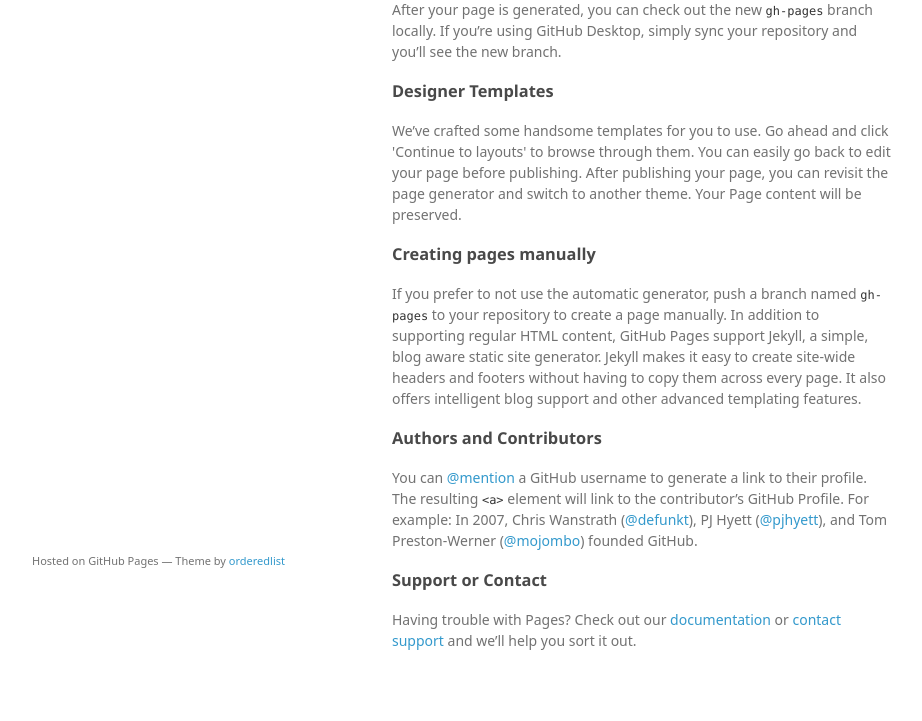
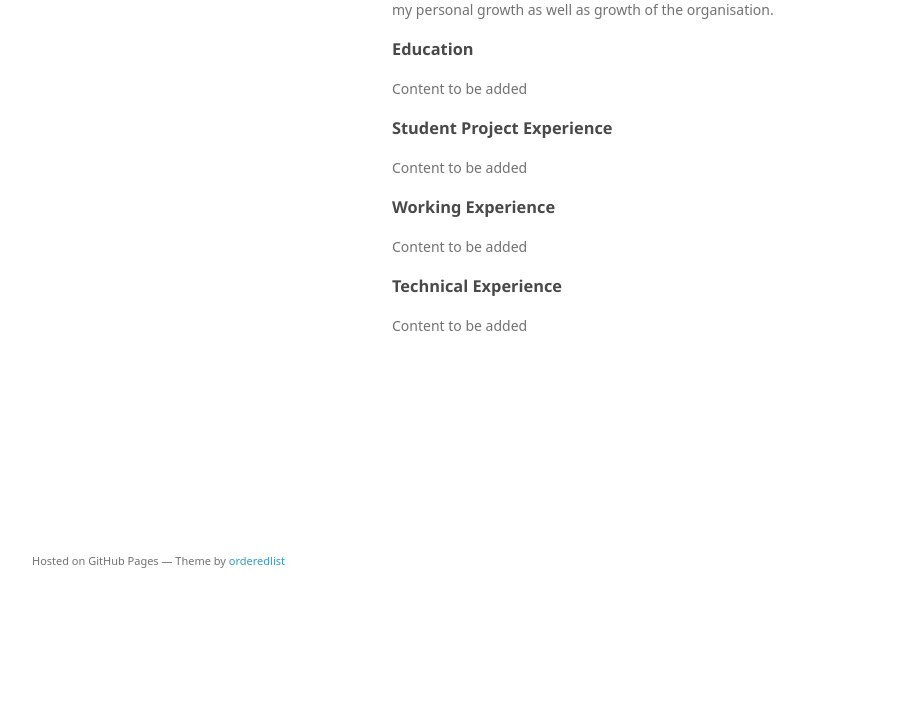
Before and after one commit to benjie91/benjie91.github.io, a plain HTML site: page index.html in a window 1280 px wide. Shown: the part 160-881 px from the top of the page, without its empty margins (178-1100 px from the left). After the commit the page ends 800 px from the top, so only its background shows below. Drawn offline with Linux system fonts and the light colour scheme; a web font is replaced by a local one.

Commit message:
Renamed heading and removed content
Headings are renamed to the supposed headings and the corresponding
content have yet to be entered

```diff
--- a/index.html
+++ b/index.html
@@ -22,32 +22,40 @@
         <p class="view"><a href="https://github.com/benjie91">View My GitHub Profile</a></p>
 
       </header>
+
       <section>
-        <h3>
-<a id="welcome-to-github-pages" class="anchor" href="#welcome-to-github-pages" aria-hidden="true"><span class="octicon octicon-link"></span></a>Welcome to GitHub Pages.</h3>
+        <h3><a id="career-objective" class="anchor" href="#career-objective" aria-hidden="true"><span class="octicon octicon-link"></span></a>Career Objective</h3>
 
-<p>This automatic page generator is the easiest way to create beautiful pages for all of your projects. Author your page content here <a href="https://guides.github.com/features/mastering-markdown/">using GitHub Flavored Markdown</a>, select a template crafted by a designer, and publish. After your page is generated, you can check out the new <code>gh-pages</code> branch locally. If you’re using GitHub Desktop, simply sync your repository and you’ll see the new branch.</p>
+		<p>
+		To work in learning and challenging environment, utilizing solid training and experience in computer programming, software development,
+		and systems operations to the best of my abilities and contribute positively to my personal growth as well as growth of the organisation.
+		</p>
 
-<h3>
-<a id="designer-templates" class="anchor" href="#designer-templates" aria-hidden="true"><span class="octicon octicon-link"></span></a>Designer Templates</h3>
+		<h3><a id="education" class="anchor" href="#education" aria-hidden="true"><span class="octicon octicon-link"></span></a>Education</h3>
 
-<p>We’ve crafted some handsome templates for you to use. Go ahead and click 'Continue to layouts' to browse through them. You can easily go back to edit your page before publishing. After publishing your page, you can revisit the page generator and switch to another theme. Your Page content will be preserved.</p>
+		<p>
+			Content to be added
+		</p>
 
-<h3>
-<a id="creating-pages-manually" class="anchor" href="#creating-pages-manually" aria-hidden="true"><span class="octicon octicon-link"></span></a>Creating pages manually</h3>
+		<h3><a id="project-experience" class="anchor" href="#project-experience" aria-hidden="true"><span class="octicon octicon-link"></span></a>Student Project Experience</h3>
 
-<p>If you prefer to not use the automatic generator, push a branch named <code>gh-pages</code> to your repository to create a page manually. In addition to supporting regular HTML content, GitHub Pages support Jekyll, a simple, blog aware static site generator. Jekyll makes it easy to create site-wide headers and footers without having to copy them across every page. It also offers intelligent blog support and other advanced templating features.</p>
+		<p>
+			Content to be added
+		</p>
 
-<h3>
-<a id="authors-and-contributors" class="anchor" href="#authors-and-contributors" aria-hidden="true"><span class="octicon octicon-link"></span></a>Authors and Contributors</h3>
+		<h3><a id="working-experience" class="anchor" href="#working-experience" aria-hidden="true"><span class="octicon octicon-link"></span></a>Working Experience</h3>
 
-<p>You can <a href="https://github.com/blog/821" class="user-mention">@mention</a> a GitHub username to generate a link to their profile. The resulting <code>&lt;a&gt;</code> element will link to the contributor’s GitHub Profile. For example: In 2007, Chris Wanstrath (<a href="https://github.com/defunkt" class="user-mention">@defunkt</a>), PJ Hyett (<a href="https://github.com/pjhyett" class="user-mention">@pjhyett</a>), and Tom Preston-Werner (<a href="https://github.com/mojombo" class="user-mention">@mojombo</a>) founded GitHub.</p>
+		<p>
+			Content to be added
+		</p>
 
-<h3>
-<a id="support-or-contact" class="anchor" href="#support-or-contact" aria-hidden="true"><span class="octicon octicon-link"></span></a>Support or Contact</h3>
+		<h3><a id="technical-experience" class="anchor" href="#technical-experience" aria-hidden="true"><span class="octicon octicon-link"></span></a>Technical Experience</h3>
 
-<p>Having trouble with Pages? Check out our <a href="https://help.github.com/pages">documentation</a> or <a href="https://github.com/contact">contact support</a> and we’ll help you sort it out.</p>
+		<p>
+			Content to be added
+		</p>
       </section>
+
       <footer>
         <p><small>Hosted on GitHub Pages &mdash; Theme by <a href="https://github.com/orderedlist">orderedlist</a></small></p>
       </footer>
```
